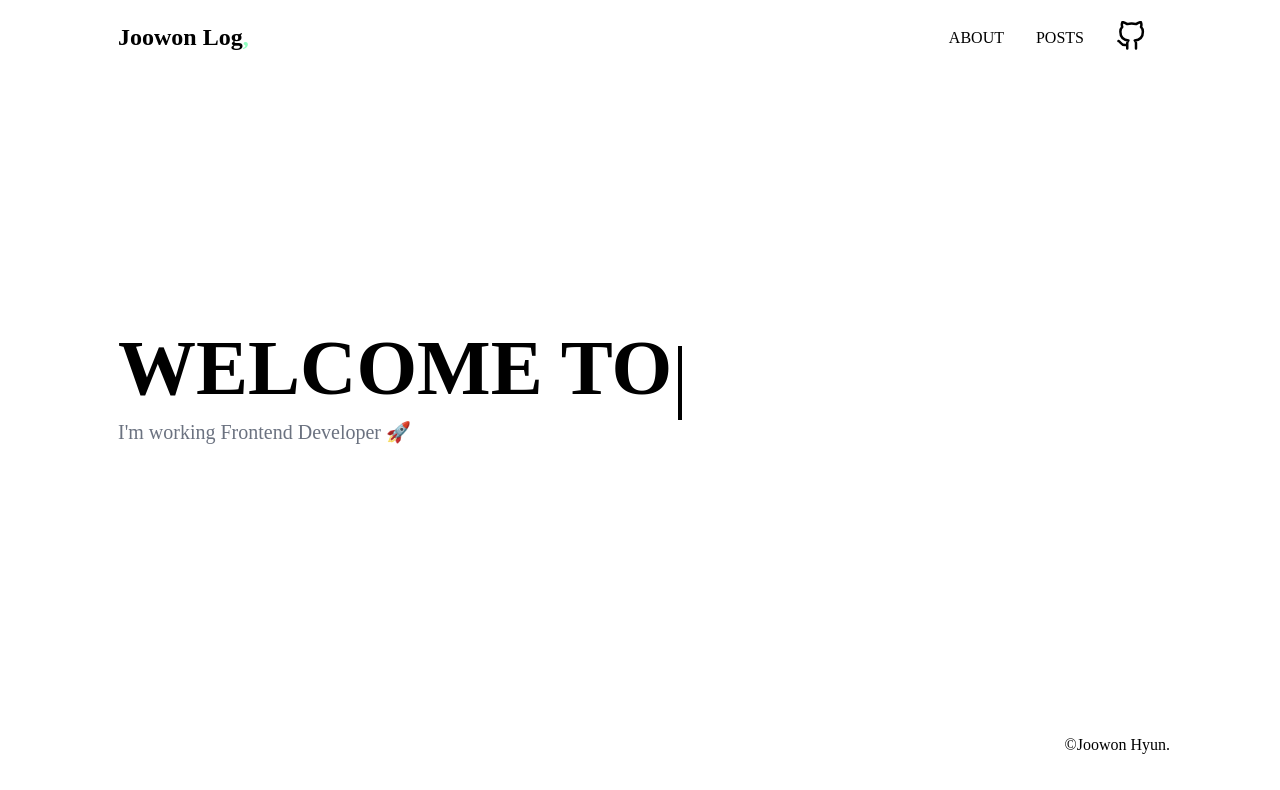
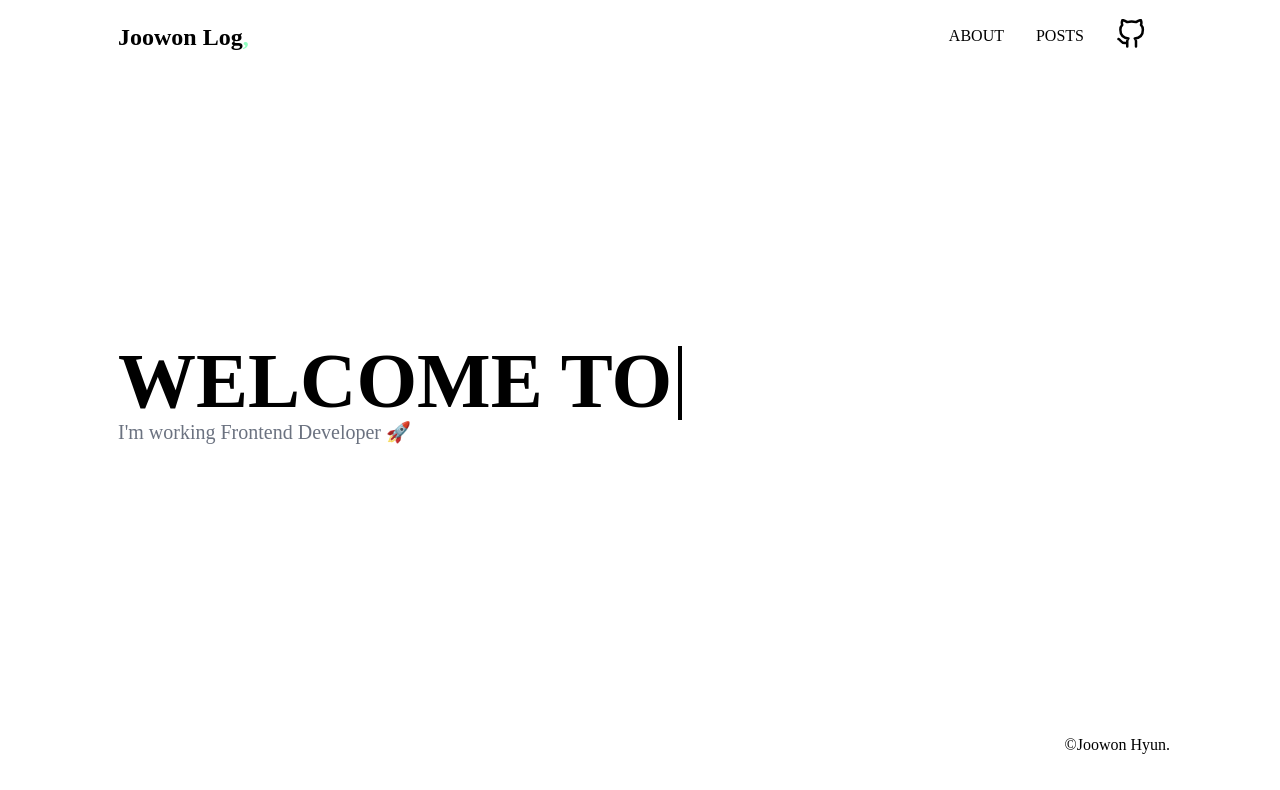
Before and after one commit to joowonhyun/personal-blog, a Next.js app: page / in a window 1280 px wide. Shown: the top 790 px of the page. Built offline with nearby package versions, Linux system fonts and the light colour scheme.

Commit message:
style : add component's style

```diff
--- a/components/Banner/Banner.module.css
+++ b/components/Banner/Banner.module.css
@@ -6,7 +6,7 @@
   font-size: 78px;
   margin-bottom: 20px;
   height: 54px;
-  line-height: 44px;
+  line-height: 70px;
 }
 .active::after{
   content: '';
--- a/components/Header/Header.module.css
+++ b/components/Header/Header.module.css
@@ -20,11 +20,17 @@
     align-items: center;
   }
   .list li {
-    padding: 1rem;
+    margin: 1rem;
+  }
+  .list li:hover {
+    color: #8ffebf80;
+    font-weight: 700;
+    border-bottom: 1px solid rgb(156, 154, 154) ;
   }
   .list li a{
     display: block;
     width: 100%;
     height: 100%;
+    padding-bottom: 4px;
     cursor: pointer;
   }
```
